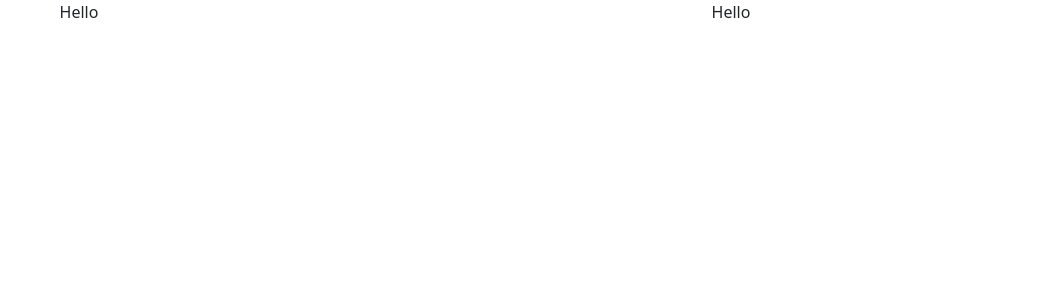
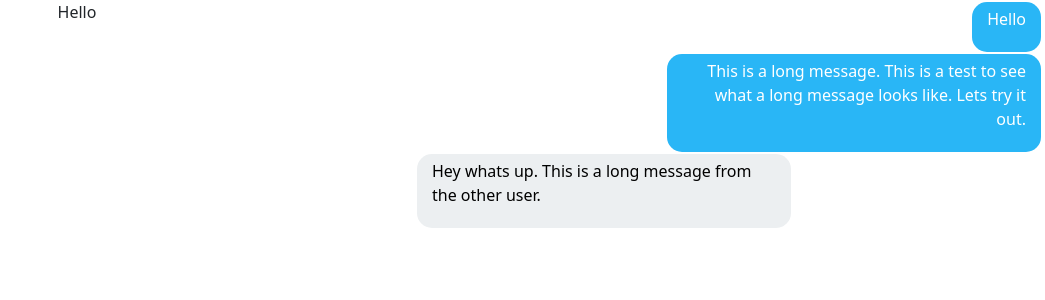
Before and after one commit to DevanTurtle7/full-stack-chat, a React (Create React App) app: page / in a window 1280 px wide. Shown: the top 300 px of the page, without its empty margins (235-1280 px from the left). Built offline with nearby package versions, Linux system fonts and the light colour scheme.

Commit message:
added basic chat bubbles

```diff
--- /dev/null
+++ b/src/Bubble.js
@@ -0,0 +1,26 @@
+import { Component } from 'react';
+import {
+    Col,
+    Container
+} from 'reactstrap';
+
+class Bubble extends Component {
+    constructor(props) {
+        super(props);
+
+        this.sentClassName = this.props.sent ? "chatBubble-sent" : "chatBubble-received";
+        this.justification = this.props.sent ? "justify-content-end" : "justify-content-start"
+    }
+
+    render() {
+        return (
+            <Col className={"d-flex " + this.justification}>
+                <div className={"chatBubble " + this.sentClassName}>
+                    <p>{this.props.text}</p>
+                </div>
+            </Col>
+        )
+    }
+}
+
+export default Bubble;
--- a/src/Chat.js
+++ b/src/Chat.js
@@ -1,13 +1,16 @@
 import { Component } from 'react';
 import { Col } from 'reactstrap';
+import Bubble from './Bubble';
 
 class Chat extends Component {
     render() {
         return (
-            <Col>
-                <p>Hello</p>
+            <Col className="mx-1">
+                <Bubble sent={true} text={"Hello"}/>
+                <Bubble sent={true} text={"This is a long message. This is a test to see what a long message looks like. Lets try it out."}/>
+                <Bubble sent={false} text={"Hey whats up. This is a long message from the other user."}/>
             </Col>
-         )
+        )
     }
 }
 
--- a/src/index.css
+++ b/src/index.css
@@ -11,3 +11,33 @@ code {
   font-family: source-code-pro, Menlo, Monaco, Consolas, 'Courier New',
     monospace;
 }
+
+.chatBubble {
+  width: fit-content;
+  max-width: 60%;
+  height: fit-content;
+  padding-left: 15px;
+  padding-right: 15px;
+  padding-top: 5px;
+  padding-bottom: 5px;
+  border-radius: 15px;
+  margin-top: 2px;
+}
+
+.chatBu
+
+.chatBubble p {
+  margin-bottom: 0px;
+}
+
+.chatBubble-sent {
+  text-align: right;
+  background-color: #29b6f6;
+  color: white;
+}
+
+.chatBubble-received {
+  text-align: left;
+  background-color: #eceff1;
+  color: black
+}
```
